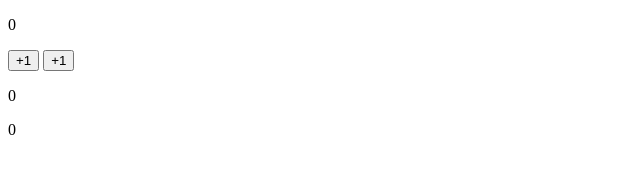
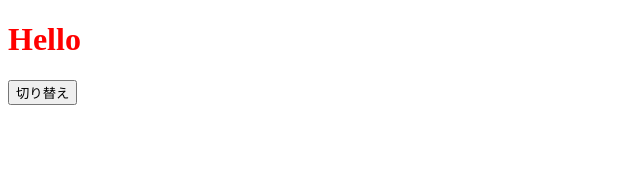
Before and after one commit to shu-webmania/vue_training, a plain HTML site: page index.html in a window 1280 px wide. Shown: the whole page, without its empty margins (0-640 px from the left). Drawn offline with nearby package versions, Linux system fonts and the light colour scheme.

Commit message:
class_bind

```diff
--- a/index.html
+++ b/index.html
@@ -9,13 +9,19 @@
   </head>
   <body>
     <div id="app">
-      <p>{{ counter }}</p>
-      <button @click="countUp">+1</button>
-      <button @click="countUp()">+1</button>
-      <p>{{ doubleCounterComputed }}</p>
-      <p>{{ doubleCounterMethod() }}</p>
+      <h1 v-bind:class="classObject">Hello</h1>
+      <button @click="isActive = !isActive">切り替え</button>
     </div>
 
     <script src="script.js"></script>
   </body>
 </html>
+
+<style>
+  .red {
+    color: red;
+  }
+  .bg-blue {
+    background-color: blue;
+  }
+</style>
--- a/script.js
+++ b/script.js
@@ -1,19 +1,14 @@
 new Vue({
   el: "#app",
   data: {
-    counter: 0,
+    isActive: true,
   },
   computed: {
-    doubleCounterComputed: function () {
-      return this.counter * 2;
-    },
-  },
-  methods: {
-    countUp: function () {
-      this.counter += 1;
-    },
-    doubleCounterMethod: function () {
-      return this.counter * 2;
+    classObject: function () {
+      return {
+        red: this.isActive,
+        "bg-blue": !this.isActive,
+      };
     },
   },
 });
```
